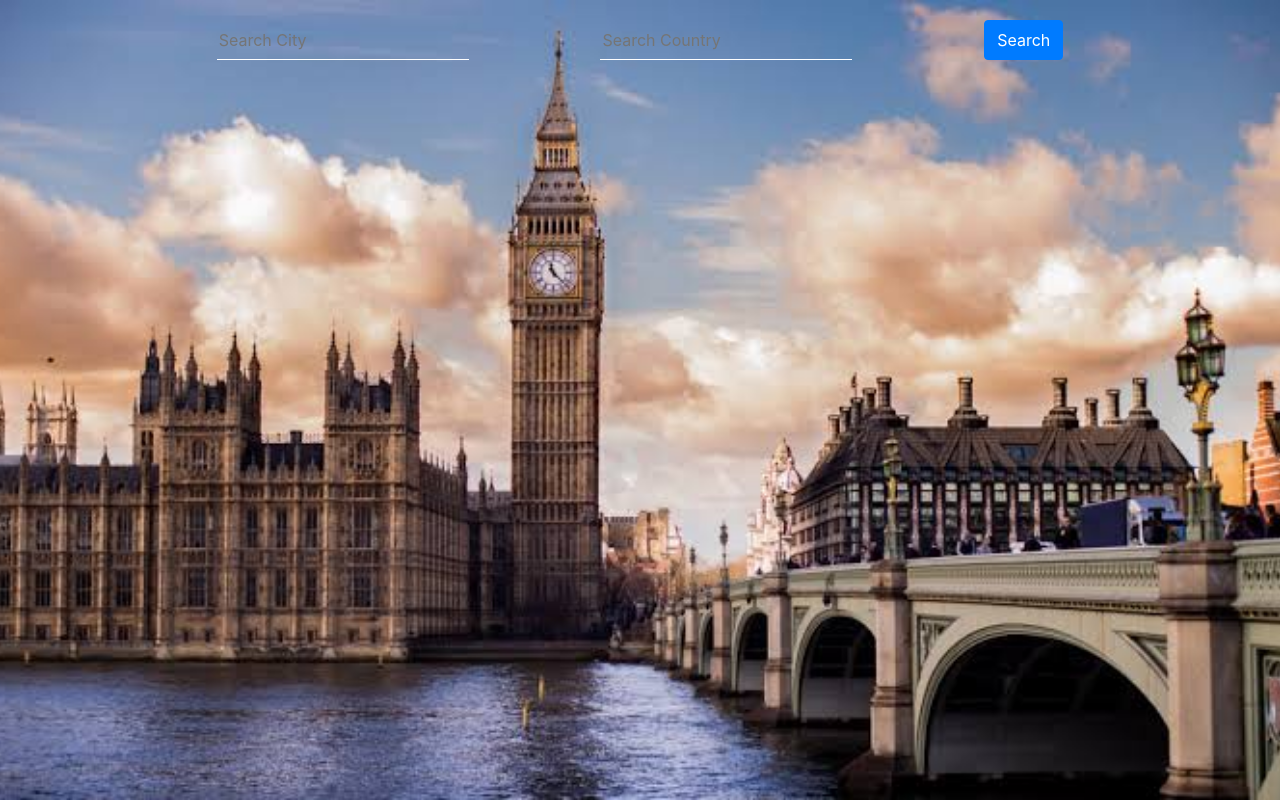
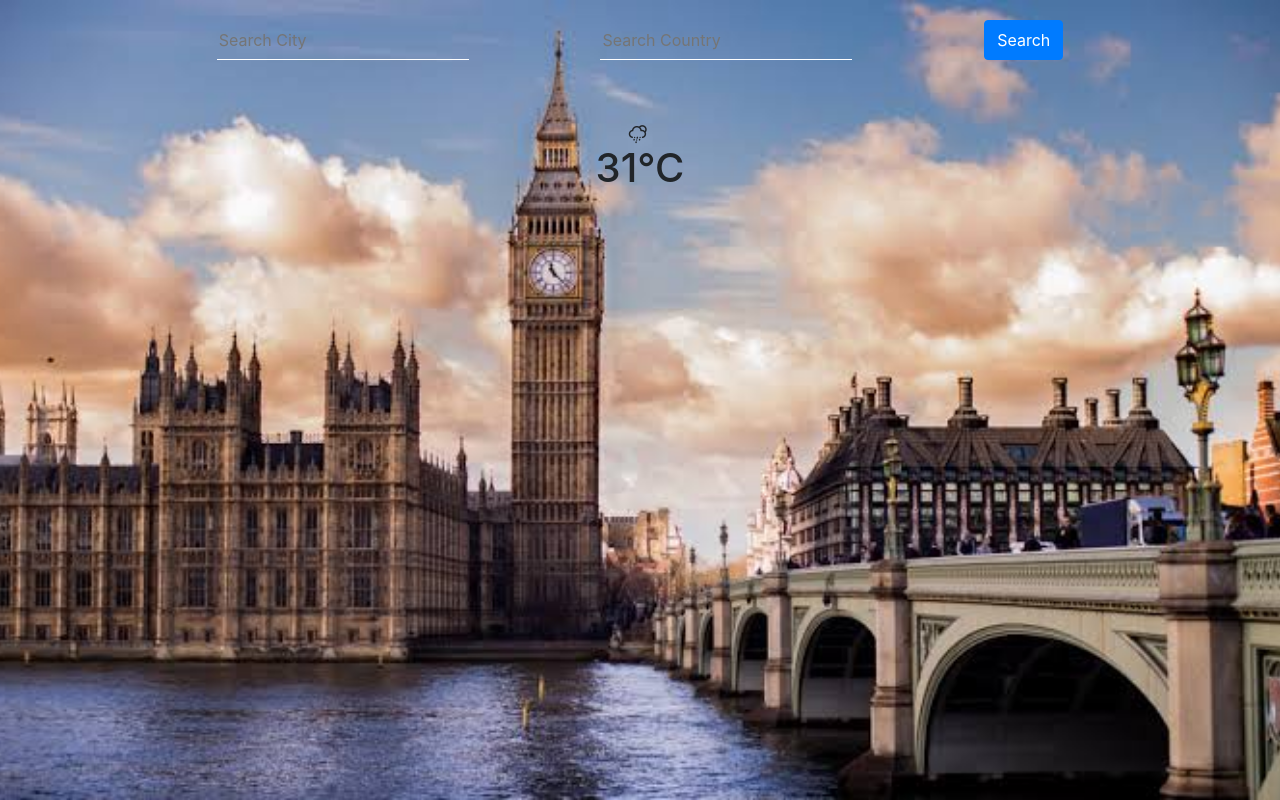
Before and after one commit to anuraggharat/Weather-App, a React (Create React App) app: page / in a window 1280 px wide. Built offline with nearby package versions, Linux system fonts and the light colour scheme; no server answers.

Commit message:
"Api Test"

```diff
--- a/src/App.css
+++ b/src/App.css
@@ -24,3 +24,11 @@
 .search-bar-form>button{
   height: 40px;
 }
+.temp-show{
+  width: 100%;
+  height: auto;
+  padding: 20px;
+  display: flex;
+  flex-direction: column;
+
+}
--- a/src/App.js
+++ b/src/App.js
@@ -1,21 +1,33 @@
-import React from 'react';
+import React,{ Component } from 'react';
 import './App.css';
 import "bootstrap/dist/css/bootstrap.min.css"
 import "weather-icons/css/weather-icons.css"
 
+
 const API_KEY ='b51f52031293aa958e4b47c75ea3ef16';
-
-class App extends React.Component{
+class App extends Component{
   constructor(){
     super()
-    this.state={};
-  }
+    this.state={
+      country:undefined,
+      city:undefined
+    };
+    this.getWeather();
+ }
+
+  // componentWillMount(){
+
+  //   fetch('https:\\api.openweathermap.org/data/2.5/weather?q=London,uk&appid=${API_KEY}')
+  //   .then(res => res.json())
+  //   .then(data =>console.log(data))
+  // }
 
   getWeather = async() =>{
-    const api_call = await fetch(`https:\\api.openweathermap.org/data/2.5/weather?q=London,uk&appid=${API_KEY}`)
+    const api_call = await fetch(`https://api.openweathermap.org/data/2.5/weather?q=London,uk&appid=${API_KEY}`)
     const response = await api_call.json();
     console.log(response)
   }
+
   render(){
     return(
       <div className="App">
@@ -31,12 +43,21 @@ class App extends React.Component{
           placeholder="Search Country"
           name="country"
           />
-          <button type="submit" className="btn btn-primary">
+          <button type="submit" className="btn btn-primary" onClick={this.getWeather}>
             Search
           </button>
 
         </form>
-
+      </div>
+      <div className="container">
+        <div className="temp-show">
+          <div className="weather-icon">
+            <i className="wi wi-night-sleet"></i>
+          </div>
+          <div className="weather-temp">
+            <h1>31&#8451;</h1>
+          </div>
+        </div>
       </div>
       </div>
     );
```
